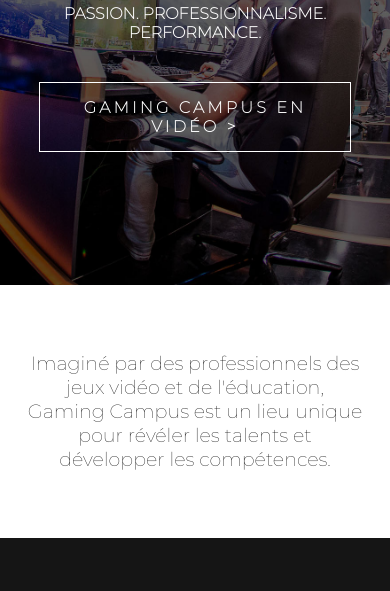
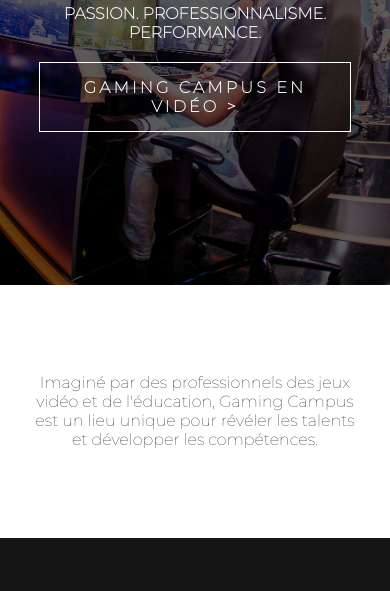
Before and after one commit to Nolibois/Gaming_Campus, a plain HTML site: page index.html in a window 390 px wide. Shown: the part 306-897 px from the top of the page. Drawn offline with Linux system fonts and the light colour scheme.

Commit message:
Update style.css

```diff
--- a/style.css
+++ b/style.css
@@ -530,13 +530,19 @@ footer h2 {
   body {
     min-width: 320px;
   }
+
   #presentation {
     height: 70%;
     font-size: 1rem;
   }
 
+  #presentation p{
+    padding: 20px 0;
+  }
+
   #comment {
     height: 30%;
+    font-size: 1rem;
   }
 
   #presta {
```
